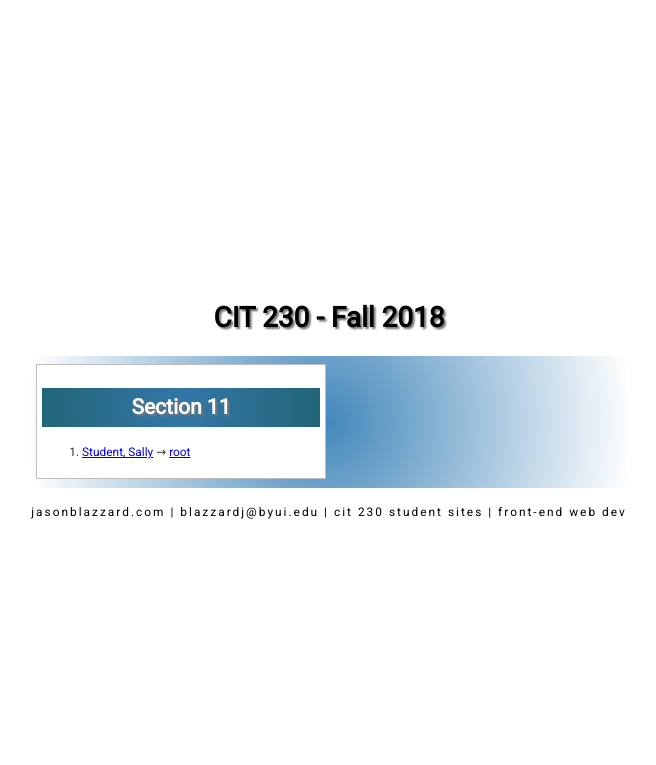
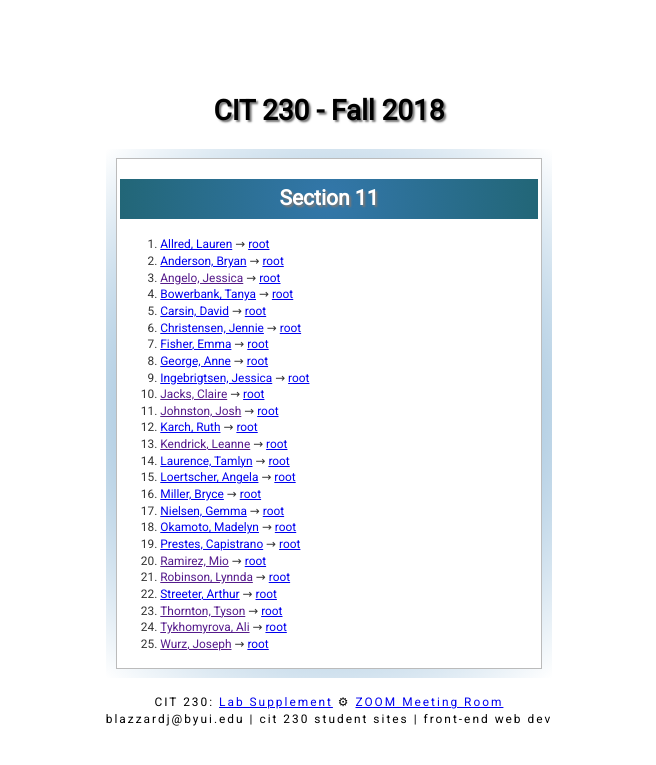
Before and after one commit to BrotherBlazzard/brotherblazzard.github.io, a PHP site: page /cit230/students/230fall2018.html in a window 1280 px wide. Shown: the top 765 px of the page, without its empty margins (311-967 px from the left). Run offline with PHP 8.4, Linux system fonts and the light colour scheme.

Commit message:
fall 2018 update

```diff
--- a/cit230/students/230fall2018.html
+++ b/cit230/students/230fall2018.html
@@ -14,22 +14,118 @@
   <header>
     <h1>CIT 230 - Fall 2018</h1>
   </header>
-  <main class="gridlayout gridmax">
+  <main class="gridone">
     <section>
       <h2>Section 11</h2>
       <ol>
         <li>
-          <a href="http://#.github.io/" target="_blank">Student, Sally</a> &rarr;
-          <a href="https://github.com/#" target="_blank">root</a>
+          <a href="https://laurensa8.github.io" target="_blank">Allred, Lauren</a> &rarr;
+          <a href="https://github.com/laurensa8" target="_blank">root</a>
         </li>
-
+        <li>
+          <a href="https://bryguy82.github.io/publish/index.html" target="_blank">Anderson, Bryan</a> &rarr;
+          <a href="https://github.com/bryguy82" target="_blank">root</a>
+        </li>
+        <li>
+          <a href="" target="_blank">Angelo, Jessica</a> &rarr; <!-- Missing Repo -->
+          <a href="https://github.com/jkangelo" target="_blank">root</a>
+        </li>
+        <li>
+          <a href="https://byui-cit230.github.io/" target="_blank">Bowerbank, Tanya</a> &rarr;
+          <a href="https://github.com/twbower/byui-cit230.github.io" target="_blank">root</a>
+        </li>
+        <li>
+          <a href="https://dcarsin.github.io/" target="_blank">Carsin, David</a> &rarr;
+          <a href="https://github.com/dcarsin/dcarsin.github.io" target="_blank">root</a>
+        </li>
+        <li>
+          <a href="https://Zapaco6.github.io" target="_blank">Christensen, Jennie</a> &rarr;
+          <a href="https://github.com/Zapaco6/Zapaco6.github.io" target="_blank">root</a>
+        </li>
+        <li>
+          <a href="https://emmafisher1720.github.io/" target="_blank">Fisher, Emma</a> &rarr;
+          <a href="https://github.com/emmafisher1720/emmafisher1720.github.io" target="_blank">root</a>
+        </li>
+        <li>
+          <a href="https://annecoberg1.github.io/" target="_blank">George, Anne</a> &rarr;
+          <a href="https://github.com/annecoberg1/annecoberg1.github.io" target="_blank">root</a>
+        </li>
+        <li>
+          <a href="https://jessicasi.github.io" target="_blank">Ingebrigtsen, Jessica</a> &rarr;
+          <a href="https://github.com/jessicasi/jessicasi.github.io" target="_blank">root</a>
+        </li>
+        <li>
+          <a href="" target="_blank">Jacks, Claire</a> &rarr; <!-- Missing Repo -->
+          <a href="https://github.com/claireajacks" target="_blank">root</a>
+        </li>
+        <li>
+          <a href="" target="_blank">Johnston, Josh</a> &rarr; <!-- Missing Repo -->
+          <a href="https://github.com/Jhnstnj91" target="_blank">root</a>
+        </li>
+        <li>
+          <a href="https://rkarchs.github.io" target="_blank">Karch, Ruth</a> &rarr;
+          <a href="https://github.com/rkarchs/rkarchs.github.io" target="_blank">root</a>
+        </li>
+        <li>
+          <a href="" target="_blank">Kendrick, Leanne</a> &rarr; <!-- Missing Repo -->
+          <a href="https://github.com/LeanneMK" target="_blank">root</a>
+        </li>
+        <li>
+          <a href="https://tamlynlaurence.github.io/" target="_blank">Laurence, Tamlyn</a> &rarr;
+          <a href="https://github.com/TamlynLaurence/TamlynLaurence.github.io" target="_blank">root</a>
+        </li>
+        <li>
+          <a href="https://angelal6.github.io" target="_blank">Loertscher, Angela</a> &rarr;
+          <a href="https://github.com/angelal6/angelal6.github.io" target="_blank">root</a>
+        </li>
+        <li>
+          <a href="https://force4good.github.io/" target="_blank">Miller, Bryce</a> &rarr;
+          <a href="https://github.com/force4good/force4good.github.io" target="_blank">root</a>
+        </li>
+        <li>
+          <a href="https://glnielsen.github.io" target="_blank">Nielsen, Gemma</a> &rarr;
+          <a href="https://github.com/glnielsen/glnielsen.github.io." target="_blank">root</a>
+        </li>
+        <li>
+          <a href="https://madelynokamoto.github.io" target="_blank">Okamoto, Madelyn</a> &rarr;
+          <a href="https://github.com/madelynokamoto/madelynokamoto.github.io" target="_blank">root</a>
+        </li>
+        <li>
+          <a href="https://supercapis.github.io" target="_blank">Prestes, Capistrano</a> &rarr;
+          <a href="https://github.com/supercapis/supercapis.github.io" target="_blank">root</a>
+        </li>
+        <li>
+          <a href="" target="_blank">Ramirez, Mio</a> &rarr; <!-- Missing Repo -->
+          <a href="https://github.com/miosid3" target="_blank">root</a>
+        </li>
+        <li>
+          <a href="" target="_blank">Robinson, Lynnda</a> &rarr; <!-- Missing Repo -->
+          <a href="https://github.com/lynndac" target="_blank">root</a>
+        </li>
+        <li>
+          <a href="https://streeter-arthur.github.io" target="_blank">Streeter, Arthur</a> &rarr;
+          <a href="https://github.com/streeter-arthur/streeter-arthur.github.io" target="_blank">root</a>
+        </li>
+        <li>
+          <a href="" target="_blank">Thornton, Tyson</a> &rarr; <!-- Missing Repo -->
+          <a href="https://github.com/TysonThornton" target="_blank">root</a>
+        </li>
+        <li>
+          <a href="" target="_blank">Tykhomyrova, Ali</a> &rarr; <!-- Missing Repo -->
+          <a href="https://github.com/atykho" target="_blank">root</a>
+        </li>
+        <li>
+          <a href="" target="_blank">Wurz, Joseph</a> &rarr; <!-- Missing Repo -->
+          <a href="https://github.com/josephwurz" target="_blank">root</a>
+        </li>
       </ol>
     </section>
 
 
   </main>
   <footer>
-    <nav>jasonblazzard.com | blazzardj@byui.edu | cit 230 student sites | front-end web dev</nav>
+    <nav>CIT 230: <a href="https://byui-cit230.github.io/">Lab Supplement</a> &#9881; <a href="https://byui.zoom.us/j/420691864">ZOOM Meeting Room</a></nav>
+    <nav>blazzardj@byui.edu | cit 230 student sites | front-end web dev</nav>
   </footer>
 </body>
 
--- a/css/student.css
+++ b/css/student.css
@@ -100,10 +100,10 @@
 section {
     margin: 5px auto;
     border: 1px solid #bbb;
-    padding: 5px;
+    padding: .25rem;
     background-color: #fff;
     color: #333;
-    width: 100%;
+    width: 80%;
     white-space: unset;
     word-wrap: break-word;
 }
@@ -201,6 +201,11 @@
 .gridlayout {
     display: grid;
     grid-gap: .25rem;
+    grid-template-columns: 1fr;
+}
+
+.gridone {
+    display: grid;
     grid-template-columns: 1fr;
 }
 
@@ -414,6 +419,8 @@
         grid-template-columns: 1fr 1fr;
     }
 
+
+
     footer {
         fonts-size: .95rem;
     }
@@ -426,4 +433,6 @@
     .gridmax {
         grid-template-columns: 1fr 1fr;
     }
+
+
 }
```
